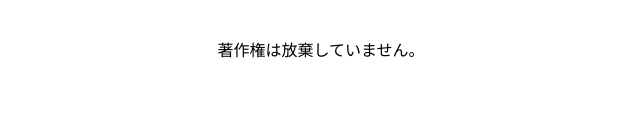
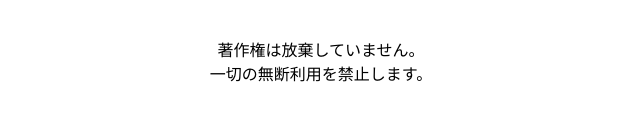
Before and after one commit to k18mitamurahinata/nekostock, a plain HTML site: page index.html in a window 1280 px wide. Shown: the part 1738-1859 px from the top of the page, without its empty margins (319-959 px from the left). Drawn offline with Linux system fonts and the light colour scheme.

Commit message:
Update index.html

```diff
--- a/index.html
+++ b/index.html
@@ -108,7 +108,7 @@
 	<div class="blank1">
 		</div>
 	<div class="term">
-		著作権は放棄していません。
+		著作権は放棄していません。<br>一切の無断利用を禁止します。
 		</div>
 	<div class="blank1">
 		</div>
```
